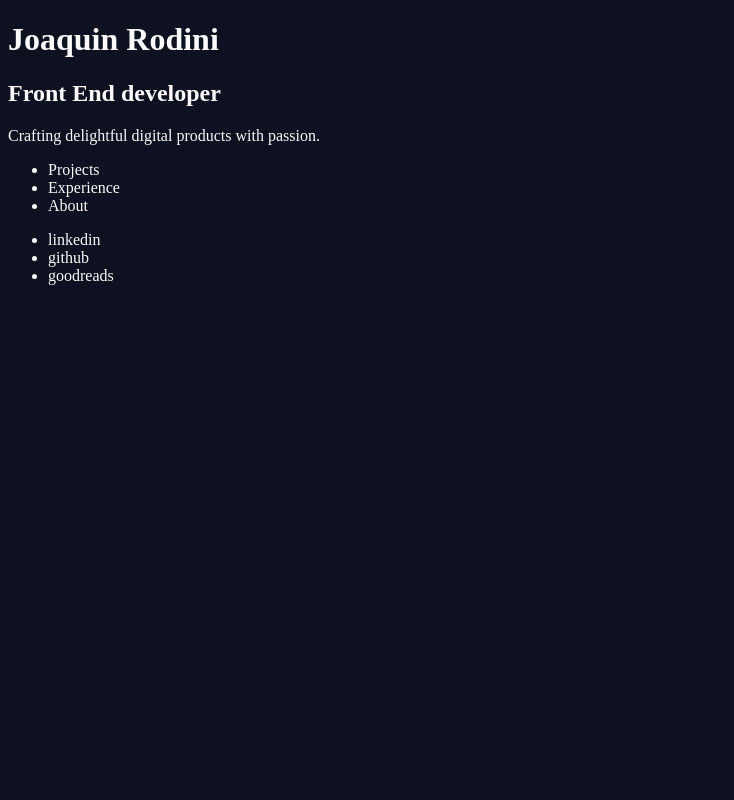
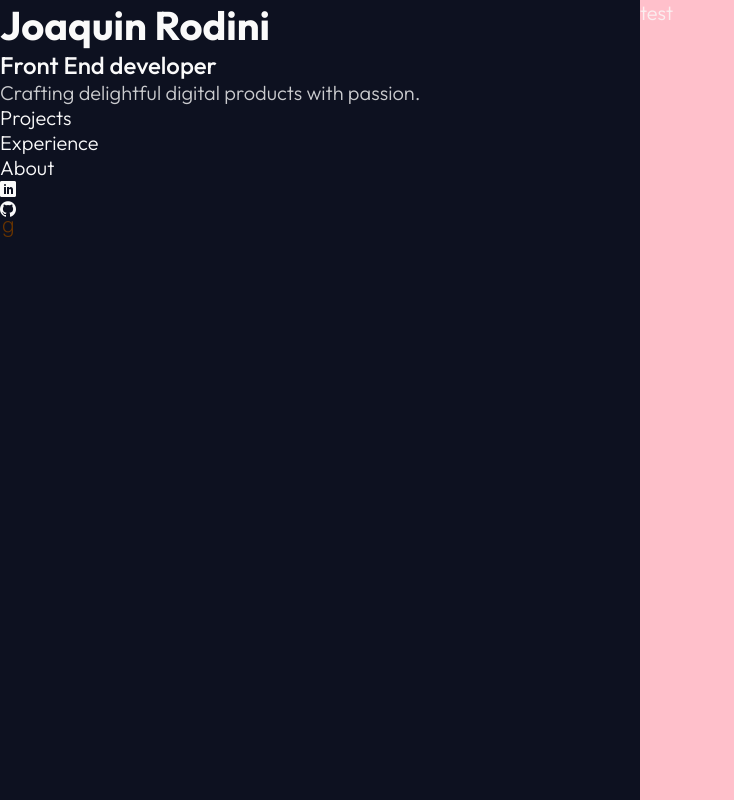
Before and after one commit to joaquinrodini/joaquinrodini.github.io, a website: page index.html in a window 1280 px wide. Shown: the top 800 px of the page, without its empty margins (0-734 px from the left). Drawn offline with Linux system fonts and the light colour scheme.

Commit message:
further styles and imported fonts + icons

```diff
--- /dev/null
+++ b/css/icomoon.css
@@ -0,0 +1,43 @@
+@font-face {
+  font-family: 'icomoon';
+  src:  url('fonts/icomoon.eot?ub8f8j');
+  src:  url('fonts/icomoon.eot?ub8f8j#iefix') format('embedded-opentype'),
+    url('fonts/icomoon.ttf?ub8f8j') format('truetype'),
+    url('fonts/icomoon.woff?ub8f8j') format('woff'),
+    url('fonts/icomoon.svg?ub8f8j#icomoon') format('svg');
+  font-weight: normal;
+  font-style: normal;
+  font-display: block;
+}
+
+[class^="icon-"], [class*=" icon-"] {
+  /* use !important to prevent issues with browser extensions that change fonts */
+  font-family: 'icomoon' !important;
+  speak: never;
+  font-style: normal;
+  font-weight: normal;
+  font-variant: normal;
+  text-transform: none;
+  line-height: 1;
+
+  /* Better Font Rendering =========== */
+  -webkit-font-smoothing: antialiased;
+  -moz-osx-font-smoothing: grayscale;
+}
+
+.icon-goodreads:before {
+  content: "\e900";
+  color: #630;
+}
+.icon-pencil:before {
+  content: "\e905";
+}
+.icon-link:before {
+  content: "\e9cb";
+}
+.icon-github:before {
+  content: "\eab0";
+}
+.icon-linkedin:before {
+  content: "\eac9";
+}
--- a/index.html
+++ b/index.html
@@ -5,6 +5,10 @@
     <meta name="viewport" content="width=device-width, initial-scale=1.0" />
     <title>Portfolio | Joaquin Rodini</title>
     <link rel="stylesheet" href="css/style.css" />
+    <link rel="stylesheet" href="css/icomoon.css" />
+    <style>
+      @import url("https://fonts.googleapis.com/css2?family=Outfit:wght@100..900&display=swap");
+    </style>
   </head>
   <body>
     <header>
@@ -14,19 +18,23 @@
 
       <nav>
         <ul>
-          <li>Projects</li>
-          <li>Experience</li>
-          <li>About</li>
+          <li><a href="#">Projects</a></li>
+          <li><a href="#">Experience</a></li>
+          <li><a href="#">About</a></li>
         </ul>
       </nav>
 
       <div class="socials">
         <ul>
-          <li>linkedin</li>
-          <li>github</li>
-          <li>goodreads</li>
+          <li><i class="icon-linkedin"></i></li>
+          <li><i class="icon-github"></i></li>
+          <li><i class="icon-goodreads"></i></li>
         </ul>
       </div>
     </header>
+
+    <main>
+      <p>test</p>
+    </main>
   </body>
 </html>
--- /dev/null
+++ b/scss/helpers.scss
@@ -0,0 +1,15 @@
+h1 {
+  font-size: 40px;
+  font-weight: 700;
+}
+
+h2 {
+  font-size: 24px;
+  font-weight: 500;
+}
+
+p {
+  font-size: 20px;
+  font-weight: 300;
+  opacity: 0.8;
+}
--- a/scss/style.scss
+++ b/scss/style.scss
@@ -1,7 +1,39 @@
+@import "helpers";
+
+* {
+  padding: 0;
+  margin: 0;
+  box-sizing: border-box;
+}
+
 $bg-color: #0d1120;
 $bg-text: #fafafa;
 
 body {
   background-color: $bg-color;
   color: $bg-text;
+  font-family: "Outfit", serif;
+
+  header {
+    position: fixed;
+    nav {
+      li {
+        font-size: 20px;
+        font-weight: 300;
+        text-transform: capitalize;
+
+        > a {
+          text-decoration: none;
+          color: inherit;
+        }
+      }
+    }
+  }
+
+  main {
+    background: pink;
+    float: right;
+    width: 50%;
+    height: 200vh;
+  }
 }
```
Also changed, not shown: css/fonts/icomoon.ttf (added), css/fonts/icomoon.woff (added), css/style.css, 3 other files.
